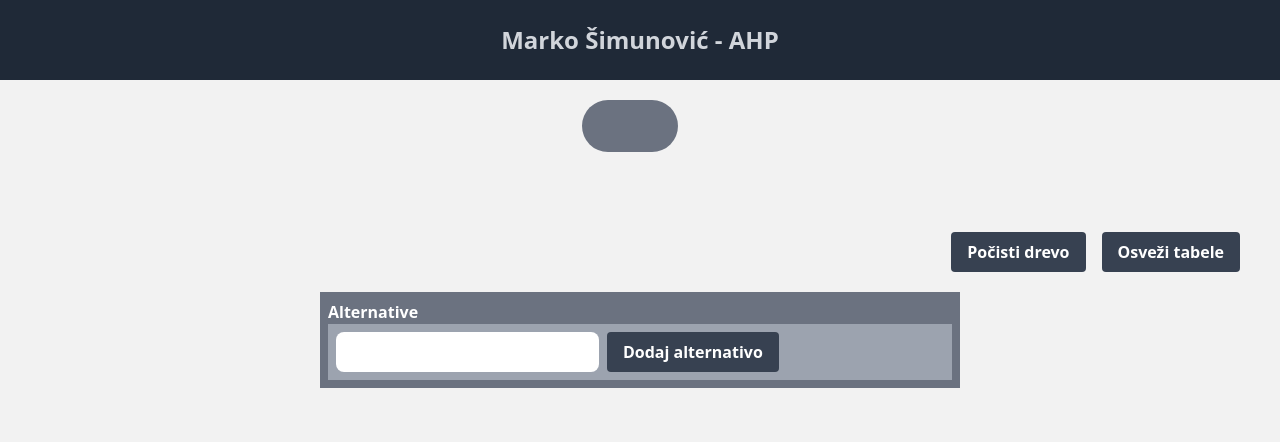
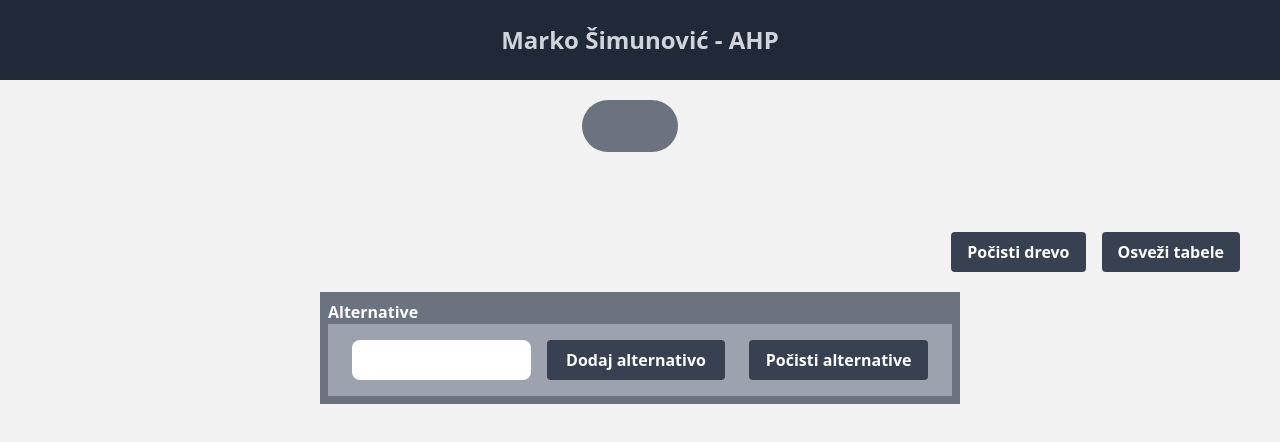
Before and after one commit to simunovicmarko/AHP, a React (Create React App) app: page / in a window 1280 px wide. Shown: the top 442 px of the page. Built offline with nearby package versions, Linux system fonts and the light colour scheme.

Commit message:
Can't stop

```diff
--- a/src/Components/AddInput.tsx
+++ b/src/Components/AddInput.tsx
@@ -3,6 +3,8 @@ import { Button } from "./Button";
 
 interface Props {
     onClick: React.MouseEventHandler<HTMLButtonElement>;
+    ClearAlternativesClick: any;
+    // ClearAlternativesClick: React.MouseEventHandler<HTMLButtonElement>;
     inputValue: string;
     setInputValue: React.Dispatch<React.SetStateAction<string>>;
 }
@@ -11,6 +13,7 @@ export const AddInput: FunctionComponent<Props> = ({
     onClick,
     inputValue,
     setInputValue,
+    ClearAlternativesClick,
 }) => {
     // const handleClick = () => {};
 
@@ -19,14 +22,19 @@ export const AddInput: FunctionComponent<Props> = ({
     };
 
     return (
-        <div className="bg-gray-400">
+        <div className="bg-gray-400 flex justify-between px-4 py-2 ">
             <input
-                className="bg-white px-4 py-2 m-2 rounded-lg"
+                className="bg-white px-4 py-2 m-2 rounded-lg w-1/3"
                 value={inputValue}
                 onChange={handleChange}
             />
             {/* <input type="button" onClick={onClick} className="" value="Dodaj alternativo"/> */}
-        	<Button onClick={onClick} text="Dodaj alternativo"/>
+            <Button onClick={onClick} text="Dodaj alternativo" className="m-2 w-1/3" />
+            <Button
+                onClick={ClearAlternativesClick}
+                text="Počisti alternative"
+                className="ml-4 m-2 justify-self-end w-1/3"
+            />
         </div>
     );
 };
--- a/src/Components/AlternativesComponent.tsx
+++ b/src/Components/AlternativesComponent.tsx
@@ -48,6 +48,7 @@ export const AlternativesComponent: FunctionComponent<Props> = ({alternatives, s
                 inputValue={inputValue}
                 setInputValue={setInputValue}
                 onClick={addAlternative}
+                ClearAlternativesClick={()=>{setAlernatves([])}}
             />
 
             {drawAlternatives(alternatives)}
--- a/src/Components/Button.tsx
+++ b/src/Components/Button.tsx
@@ -3,12 +3,13 @@ import React, { FunctionComponent } from "react";
 interface Props {
     text: string;
     onClick?: React.MouseEventHandler<HTMLButtonElement>;
+    className?:string;
 }
 
-export const Button: FunctionComponent<Props> = ({ text, onClick }) => {
+export const Button: FunctionComponent<Props> = ({ text, onClick, className }) => {
     return (
         <button
-            className="bg-gray-700 hover:bg-gray-900 text-white font-bold py-2 px-4 rounded justify-self-end"
+            className={"bg-gray-700 hover:bg-gray-900 text-white font-bold py-2 px-4 rounded justify-self-end " + className}
             onClick={onClick}>
             {text}
         </button>
```
